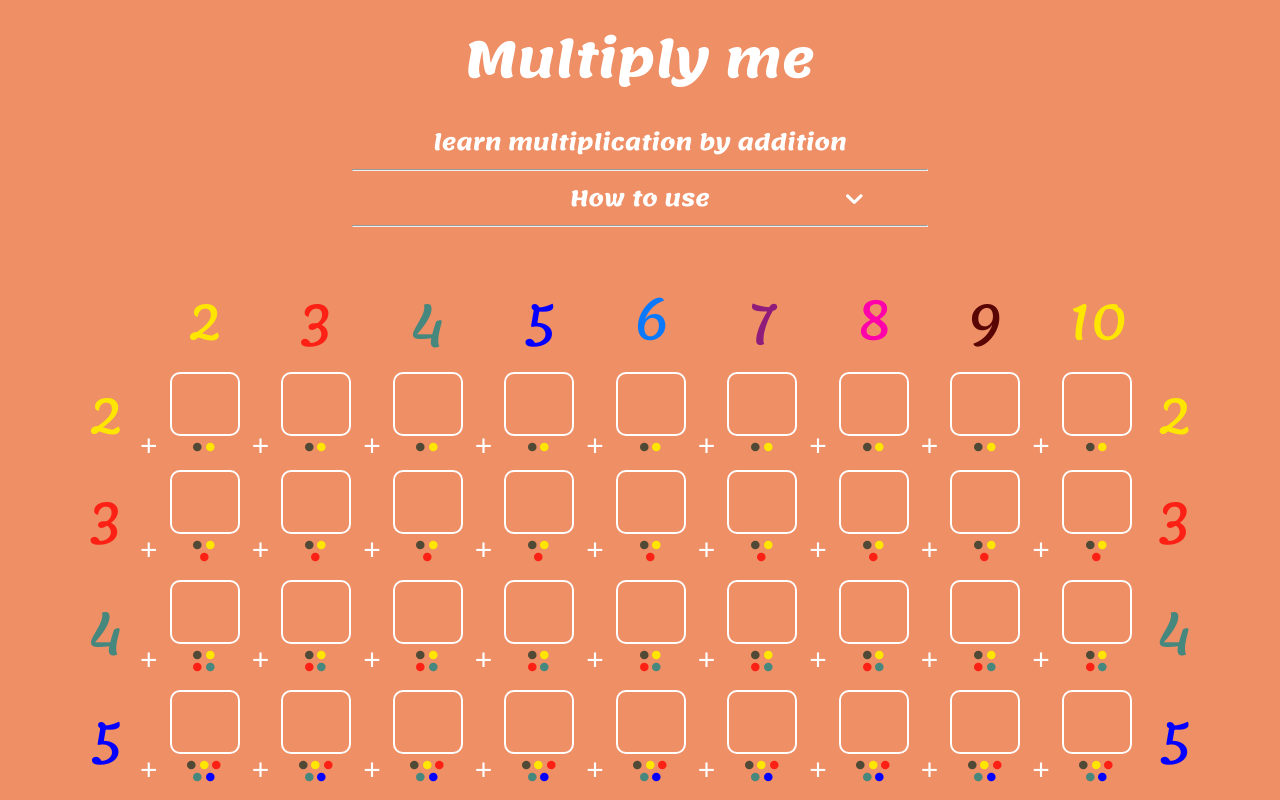
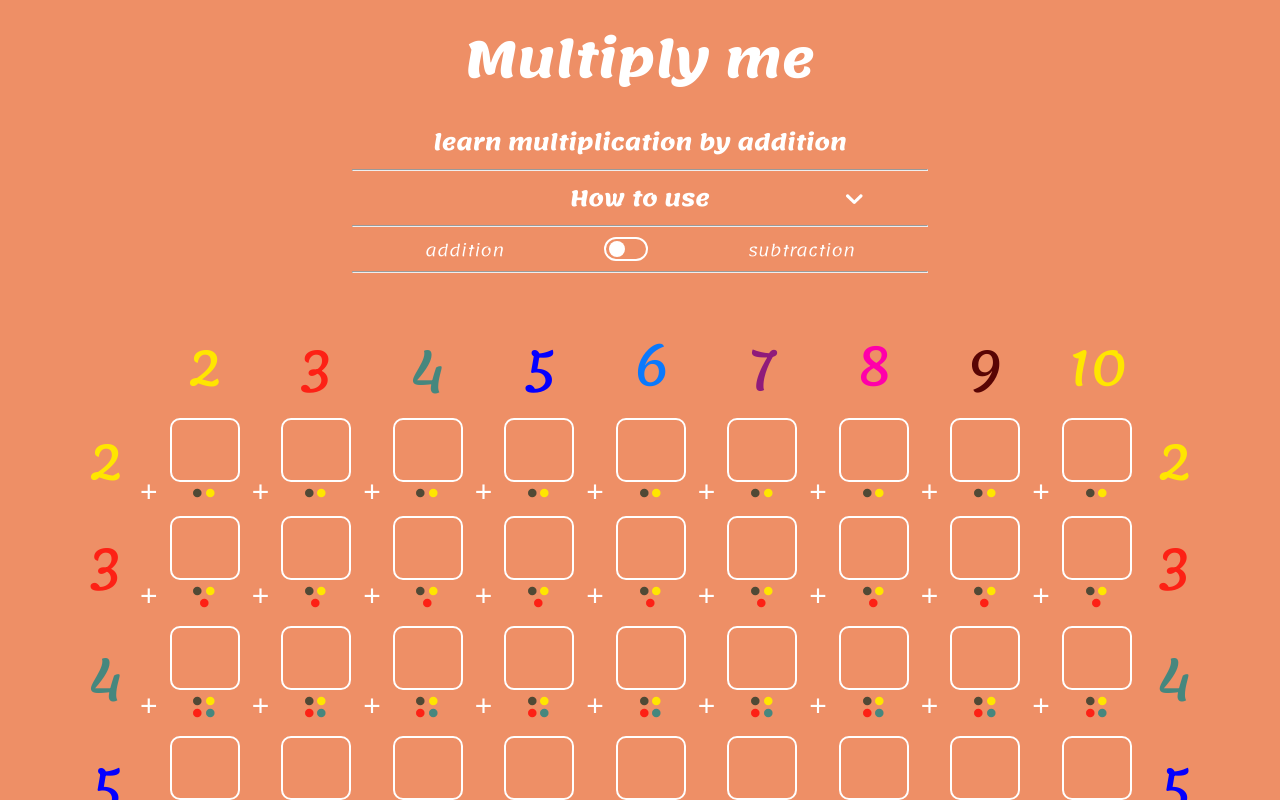
Before and after one commit to lx-kish/multiplay-react, a React (Create React App) app: page / in a window 1280 px wide. Shown: the top 800 px of the page. Built offline with nearby package versions, Linux system fonts and the light colour scheme.

Commit message:
feat(header): add control switcher addition subtraction into header

```diff
--- a/src/components/header/header.component.jsx
+++ b/src/components/header/header.component.jsx
@@ -5,7 +5,7 @@ import IconChevronDown from '../icons-svg/icon-chevron-down.component';
 const Header = props => {
 
     const showCollapsible = () => {
-        return props.checked ?
+        return props.display ?
             <div className='collapsible__part'>
                 <hr className='header__hr' />
                 <p className='header__description'>
@@ -29,22 +29,34 @@ const Header = props => {
             <div className='collapsible'>
                 <hr className='header__hr' />
                 <h3 className='collapsible__title header__title--small'>How to use</h3>
-
                 <input
                     type='checkbox'
                     className='collapsible__btn'
                     id='collapsible-toggle'
-                    checked={props.checked}
+                    checked={props.display}
                     onChange={() => props.setChecked()}
-                    // onChange={showCollapsible()}
-                    // onChange={this.handleShowInstructionsChange}
+                // onChange={showCollapsible()}
+                // onChange={this.handleShowInstructionsChange}
                 />
-
                 <label htmlFor='collapsible-toggle' className='collapsible__icon-box'>
                     <IconChevronDown className='collapsible__icon' />
                 </label>
                 {showCollapsible()}
                 <hr className='header__hr' />
+                <div className="add-subtract-toggle__box">
+                    <label htmlFor="addition-subtraction">
+                        <span className='header__description'>addition</span>
+                        <input
+                            type='checkbox'
+                            className='add-subtract-toggle__input'
+                            id='addition-subtraction'
+                            checked={props.subtract}
+                            onChange={() => props.setSubtract()}
+                        />
+                        <span className='header__description'>subtraction</span>
+                        <hr className='header__hr' />
+                    </label>
+                </div>
             </div>
         </header>
 
--- a/src/index.scss
+++ b/src/index.scss
@@ -1,8 +1,10 @@
+
 @import "./styles/mixins";
 @import "./styles/variables";
 @import "./styles/base";
 @import "./styles/colors";
 @import "./styles/collapsible";
+@import "./styles/add-subtract-toggle";
 @import "./styles/component";
 @import "./styles/tab";
 @import "./styles/footer";
--- a/src/pages/main-page/main-page.page.jsx
+++ b/src/pages/main-page/main-page.page.jsx
@@ -11,7 +11,8 @@ const MainPage = props => {
      */
     const [fullState, setFullState] = React.useState({
         sticky: 0,
-        checked: false,
+        display: false,
+        subtract: false,
         sign: <>&#x2b;</>
     });
 
@@ -26,7 +27,7 @@ const MainPage = props => {
 
     /**
      * React hook useEffect for updating sticky state property
-     * on checked property changing
+     * on display property changing
      */
     React.useEffect(() => {
 
@@ -35,7 +36,7 @@ const MainPage = props => {
             sticky: getHeaderOffsetTop()
         })
 
-    }, [fullState.checked]);
+    }, [fullState.display]);
 
     /**
      * React hook useEffect for stick header on scrolling
@@ -64,11 +65,18 @@ const MainPage = props => {
     return (
         <>
             <Header
-                checked={fullState.checked}
+                display={fullState.display}
+                subtract={fullState.subtract}
                 setChecked={() =>
                     setFullState({
                         ...fullState,
-                        checked: !fullState.checked
+                        display: !fullState.display
+                    })
+                }
+                setSubtract={() =>
+                    setFullState({
+                        ...fullState,
+                        subtract: !fullState.subtract
                     })
                 }
             />
--- /dev/null
+++ b/src/styles/_add-subtract-toggle.scss
@@ -0,0 +1,55 @@
+/////////////////////////////////////////////////////////
+//GENERAL SETTINGS FOR A DARK-MODE TOGGLER INPUT
+.add-subtract-toggle {
+    // &__box {
+    //     display: flex;
+    //     flex-direction: row;
+    //     justify-content: center;
+    //     align-items: center;
+    // }
+
+    &__input {
+        position: relative;
+        top: .5rem;
+
+        -webkit-appearance: none;
+        appearance: none;
+        width: 4.4rem;
+        height: 2.4rem;
+        border-radius: 1.5rem;
+        background: transparent;
+        cursor: pointer;
+
+        border: 0.2rem solid $color-white;
+
+        @include transition(0.4s);
+
+        &::before {
+            width: 1.6rem;
+            height: 1.6rem;
+            border-radius: 50%;
+            content: "";
+            position: absolute;
+            top: .2rem;
+            left: 7%;
+
+            @include transition(0.4s);
+
+            background-color: $color-white;
+        }
+
+        &:checked {
+            // background-color: yellowgreen;
+        }
+
+        &:checked::before {
+            left: 55%;
+
+            // background-color: orangered;
+        }
+
+        &:focus {
+            outline: none;
+        }
+    }
+}
--- a/src/styles/_base.scss
+++ b/src/styles/_base.scss
@@ -10,6 +10,39 @@
 //   height: 100%;
 //   // overflow: hidden;
 // }
+
+:root {
+  ////////////////////////////////////////////////
+  // COLORS
+
+  --color-one: #{$color-one};
+
+  --color-two: #{$color-two};
+
+  --color-three: #{$color-three};
+
+  --color-four: #{$color-four};
+
+  --color-five: #{$color-five};
+
+  --color-six: #{$color-six};
+
+  --color-seven: #{$color-seven};
+
+  --color-eight: #{$color-eight};
+
+  --color-nine: #{$color-nine};
+
+  --color-ten: #{$color-ten};
+
+  --color-background: #{$color-background};
+
+  //BLACK
+  --color-black: #{$color-black};
+
+  //WHITE
+  --color-white: #{$color-white};
+}
 
 html {
   //defines how many px is 1rem
--- a/src/styles/_mixins.scss
+++ b/src/styles/_mixins.scss
@@ -1,3 +1,10 @@
+@mixin transition($duration) {
+    -webkit-transition: all $duration ease;
+    -moz-transition: all $duration ease;
+    -o-transition: all $duration ease;
+    transition: all $duration ease;
+  }
+
 ////////////////////////////////////////////////
 // MEDIA QUERY MANAGER
 
--- a/src/styles/_variables.scss
+++ b/src/styles/_variables.scss
@@ -1,5 +1,31 @@
+$color-one: #000000;
+
+$color-two: #000000;
+
+$color-three: #000000;
+
+$color-four: #000000;
+
+$color-five: #000000;
+
+$color-six: #000000;
+
+$color-seven: #000000;
+
+$color-eight: #000000;
+
+$color-nine: #000000;
+
+$color-ten: #000000;
+
 $color-primary: #ee8f66;
+
+$color-background: #ee8f66;
 // $color-primary: #ffc8ba;
+
+$color-black: #000000;
+
+$color-white: #ffffff;
 
 
 
```
